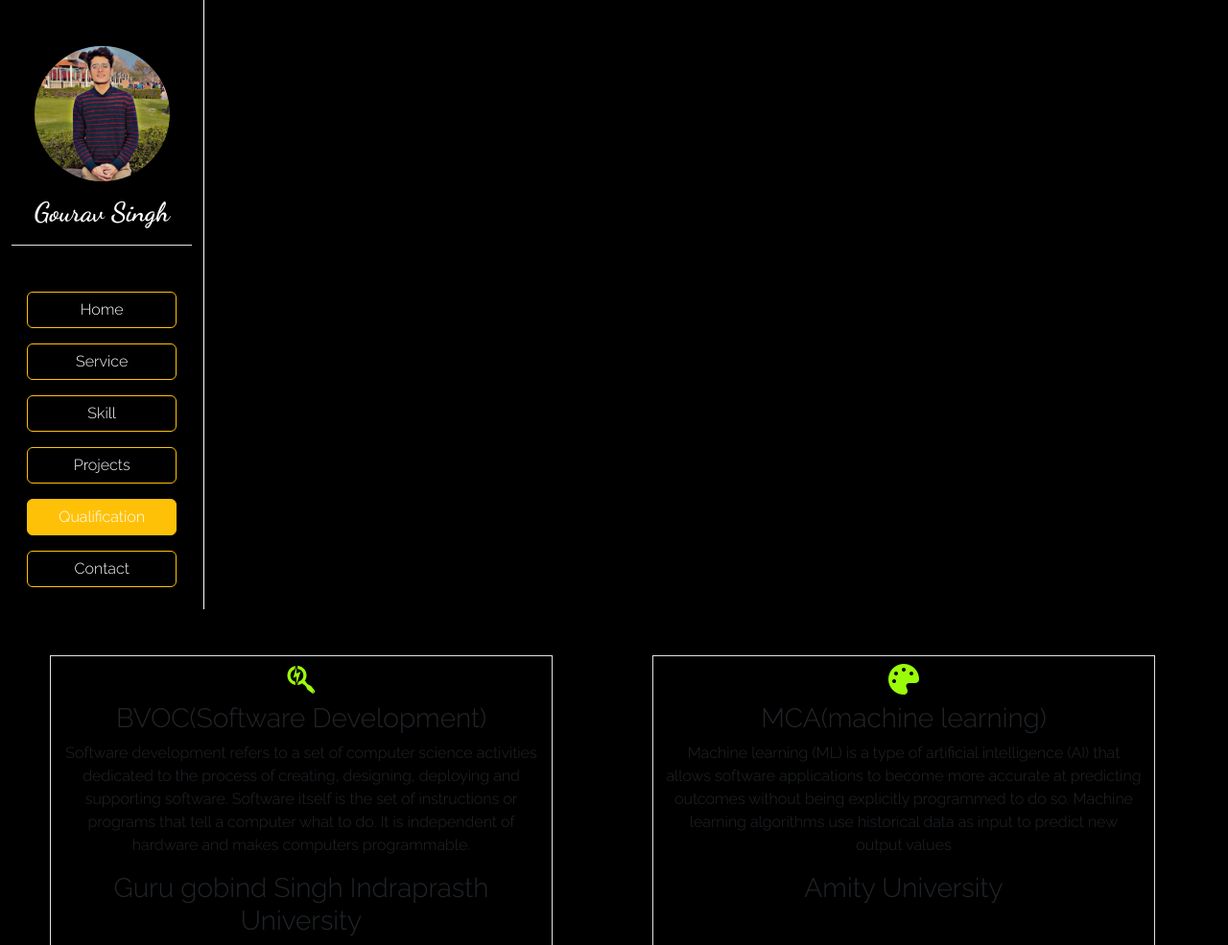
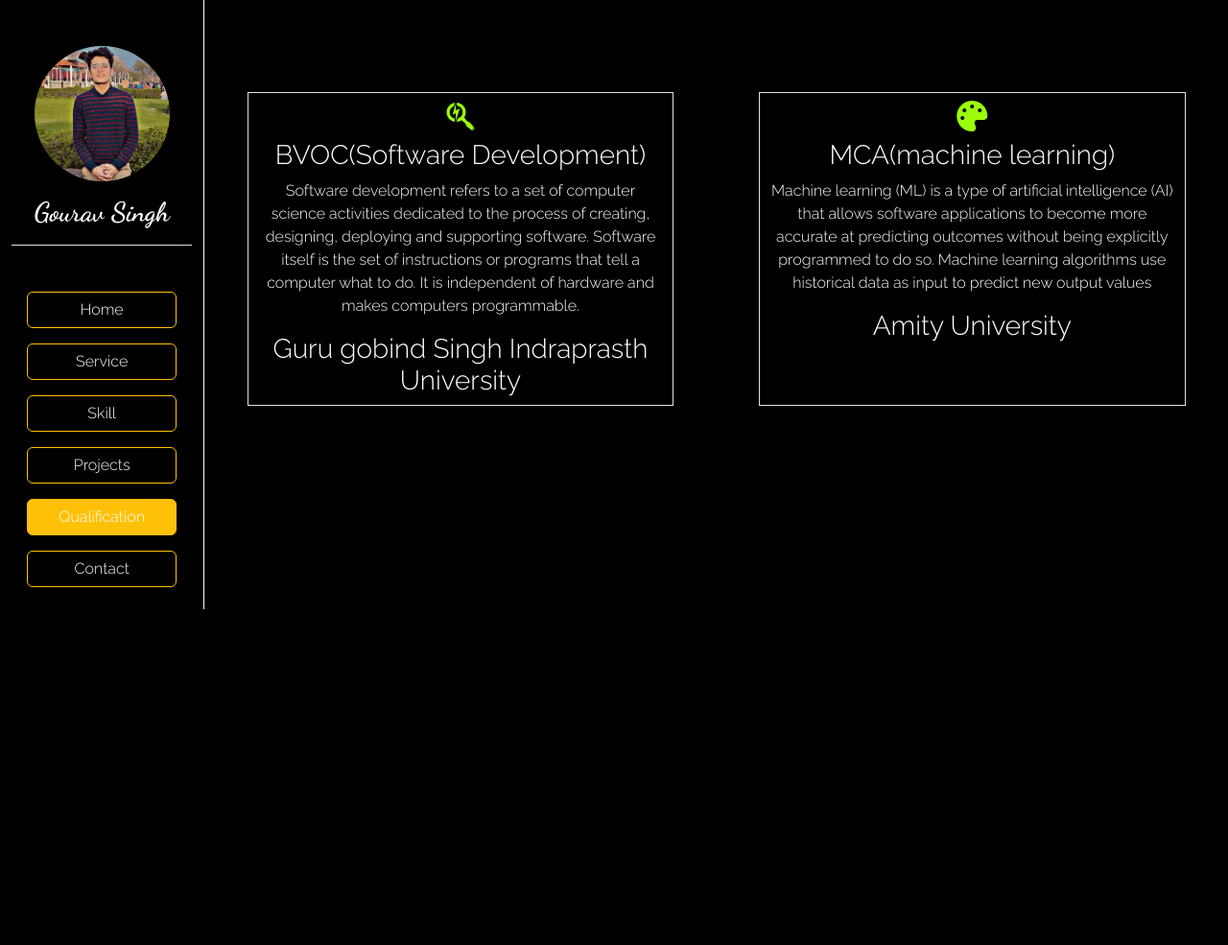
Before and after one commit to kush9871/Portfolio-gaurav, a Django app: page /qualification/ in a window 1280 px wide. Shown: the top 985 px of the page at 96% size. After the commit the page ends 635 px from the top, so only its background shows below. Run offline with Django 3.2, Linux system fonts and the light colour scheme; some libraries are stand-ins or nearby versions.

Commit message:
Update qualification.html

```diff
--- a/templates/qualification.html
+++ b/templates/qualification.html
@@ -4,6 +4,7 @@
 {% block title %} Qualification {% endblock title %}
 
 {% block content %}
+<div class="col-md-10 text-white mt-5">
  <div class="row mt-5 mb-5 text-center d-flex justify-content-around">
     <div class="col-md-5 border "><i class="fa-brands fa-searchengin fa-2x p-2"></i>
         <h3>BVOC(Software Development)</h3>
@@ -17,4 +18,5 @@
         <h3>Amity University</h3>
     </div>
 </div>
+ </div>
 {% endblock content %}
```
